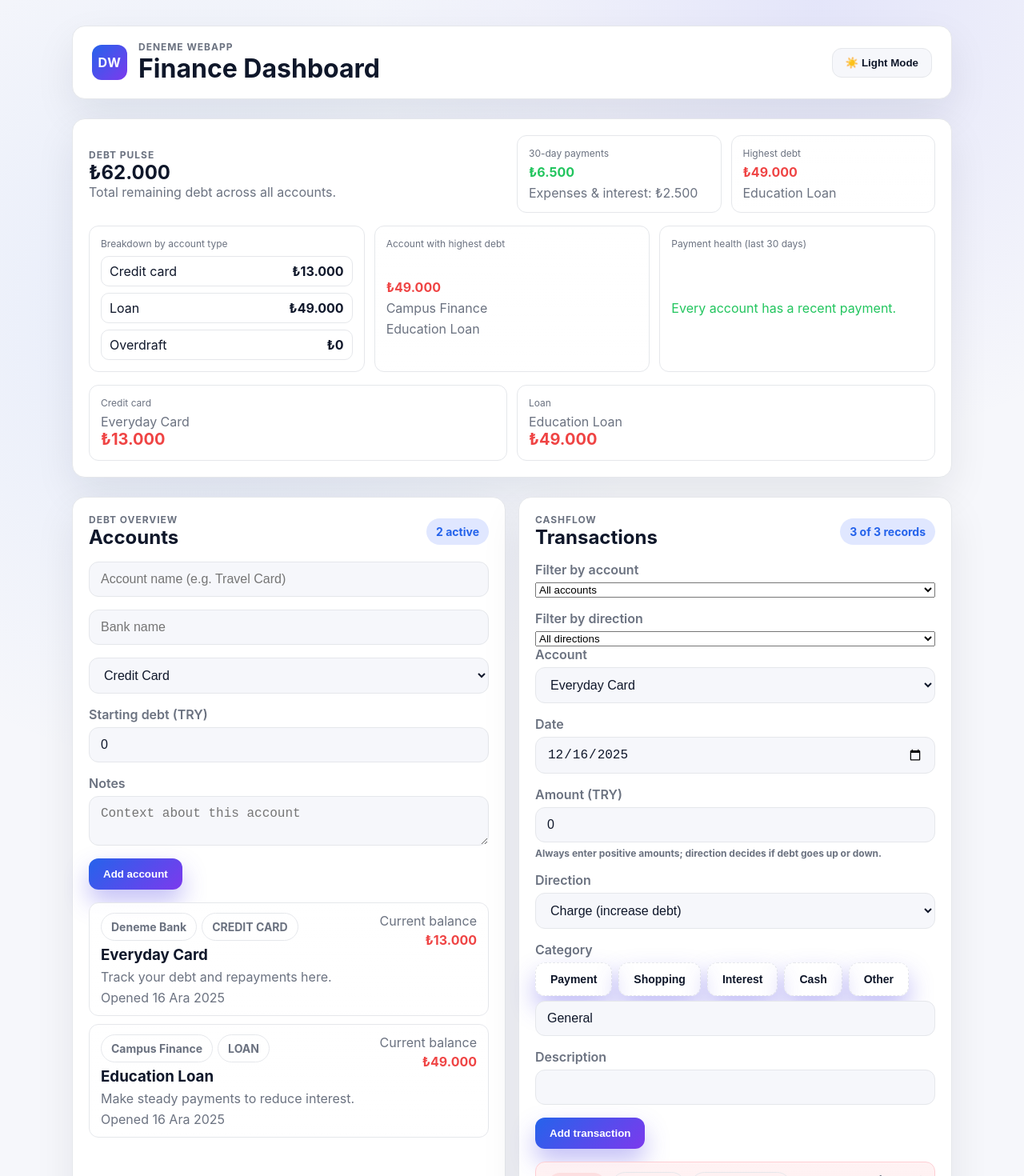
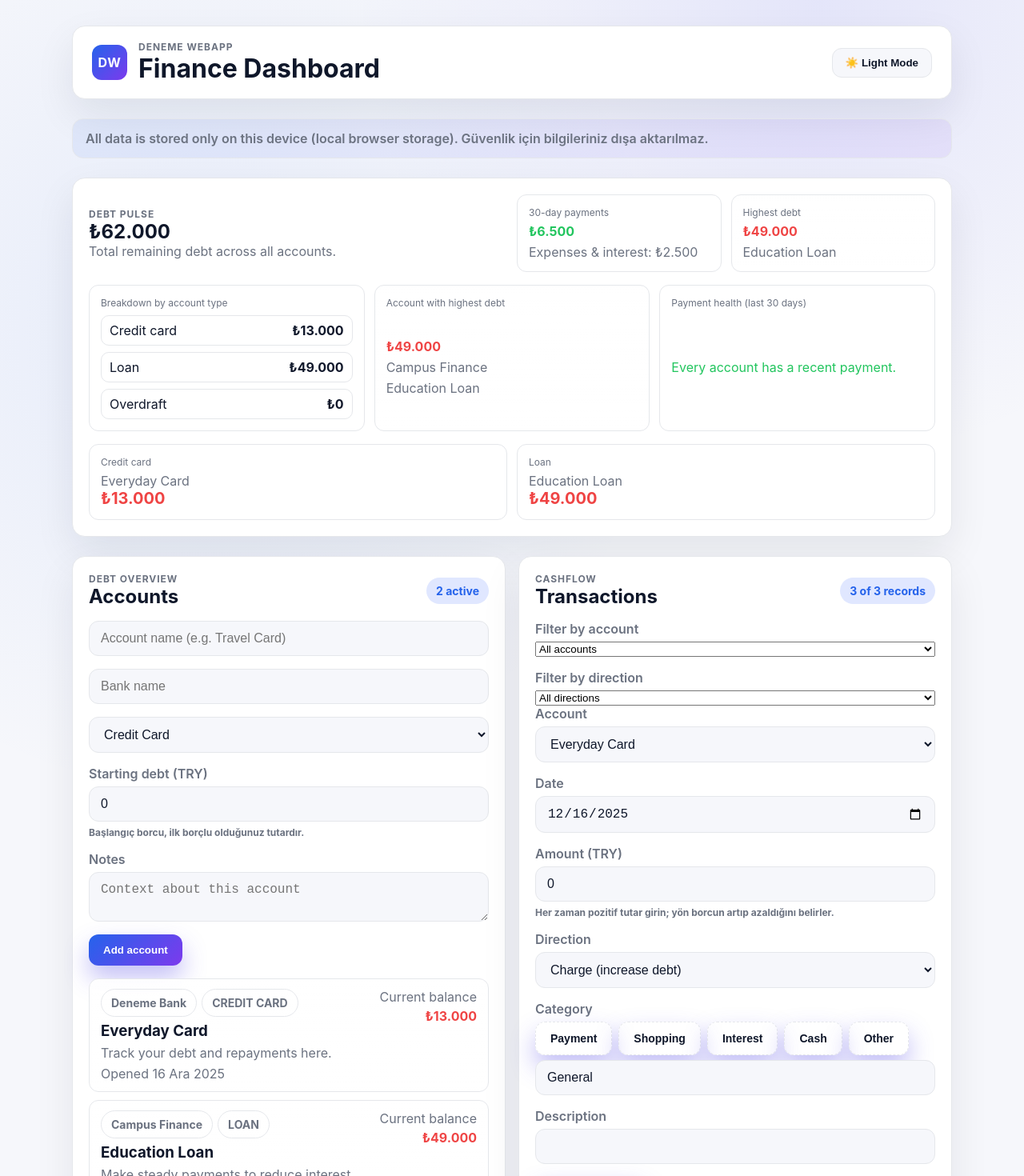
Before and after one commit to xhaoareth/deneme-webapp, a React (Vite) app: page / in a window 1280 px wide. Shown: the top 1470 px of the page at 80% size. Built offline with nearby package versions, Linux system fonts and the light colour scheme.

Commit message:
Improve onboarding copy and validation safety

```diff
--- a/src/App.tsx
+++ b/src/App.tsx
@@ -211,15 +211,40 @@ function AccountsSection({
     startingDebt: '0',
     notes: '',
   });
+  const [error, setError] = useState('');
 
   const handleChange = (event: InputChangeEvent) => {
-    setForm((prev) => ({ ...prev, [event.target.name]: event.target.value }));
+    const { name, value } = event.target;
+    if (name === 'startingDebt') {
+      const sanitizedValue = value === '' ? '' : Math.max(0, Number(value));
+      setForm((prev) => ({ ...prev, startingDebt: sanitizedValue.toString() }));
+      setError('');
+      return;
+    }
+
+    setError('');
+    setForm((prev) => ({ ...prev, [name]: value }));
   };
 
   const handleSubmit = (event: FormSubmitEvent) => {
     event.preventDefault();
     const trimmedName = form.name.trim();
-    if (!trimmedName) return;
+    if (!trimmedName) {
+      setError('Lütfen hesap adı girin.');
+      return;
+    }
+
+    const startingDebtValue = Number(form.startingDebt);
+
+    if (Number.isNaN(startingDebtValue)) {
+      setError('Başlangıç borcunu sayısal olarak girin.');
+      return;
+    }
+
+    if (startingDebtValue < 0) {
+      setError('Başlangıç borcu negatif olamaz.');
+      return;
+    }
 
     const newAccount: Account = {
       id: crypto.randomUUID(),
@@ -227,13 +252,14 @@ function AccountsSection({
       type: form.type,
       bankName: form.bankName.trim() || 'Unnamed Bank',
       currency: 'TRY',
-      startingDebt: Number(form.startingDebt) || 0,
+      startingDebt: Math.max(0, Number(form.startingDebt)) || 0,
       createdAt: new Date().toISOString(),
       notes: form.notes.trim() || 'No notes yet.',
     };
 
     onAddAccount(newAccount);
     setForm({ name: '', type: 'CREDIT_CARD', bankName: '', startingDebt: '0', notes: '' });
+    setError('');
   };
 
   return (
@@ -273,6 +299,7 @@ function AccountsSection({
               value={form.startingDebt}
               onChange={handleChange}
             />
+            <p className="muted small">Başlangıç borcu, ilk borçlu olduğunuz tutardır.</p>
           </label>
           <label className="field">
             <span>Notes</span>
@@ -285,6 +312,7 @@ function AccountsSection({
             />
           </label>
         </div>
+        {error && <p className="form-error">{error}</p>}
         <button type="submit">Add account</button>
       </form>
 
@@ -345,6 +373,7 @@ function TransactionsSection({
     category: 'General',
     description: '',
   });
+  const [error, setError] = useState('');
 
   const [filters, setFilters] = useState({
     accountId: 'ALL',
@@ -368,17 +397,34 @@ function TransactionsSection({
     const sanitizedValue =
       name === 'amount' ? (value === '' ? '' : Math.abs(Number(value)).toString()) : value;
     setForm((prev) => ({ ...prev, [name]: sanitizedValue }));
+    setError('');
   };
 
   const handleSubmit = (event: FormSubmitEvent) => {
     event.preventDefault();
-    if (!form.accountId) return;
+
+    if (!form.accountId) {
+      setError('İşlem eklemek için bir hesap seçin.');
+      return;
+    }
+
+    const amountValue = Math.abs(Number(form.amount));
+
+    if (Number.isNaN(amountValue)) {
+      setError('Lütfen geçerli bir tutar girin.');
+      return;
+    }
+
+    if (amountValue <= 0) {
+      setError("Tutar 0'dan büyük olmalıdır.");
+      return;
+    }
 
     const newTransaction: Transaction = {
       id: crypto.randomUUID(),
       accountId: form.accountId,
       date: new Date(form.date).toISOString(),
-      amount: Math.abs(Number(form.amount)) || 0,
+      amount: amountValue || 0,
       direction: form.direction,
       category: form.category.trim() || 'General',
       description: form.description.trim() || 'No description',
@@ -386,6 +432,7 @@ function TransactionsSection({
 
     onAddTransaction(newTransaction);
     setForm((prev) => ({ ...prev, amount: '0', description: '' }));
+    setError('');
   };
 
   const handleFilterChange = (event: InputChangeEvent) => {
@@ -467,7 +514,7 @@ function TransactionsSection({
               onChange={handleChange}
               inputMode="decimal"
             />
-            <p className="muted small">Always enter positive amounts; direction decides if debt goes up or down.</p>
+            <p className="muted small">Her zaman pozitif tutar girin; yön borcun artıp azaldığını belirler.</p>
           </label>
           <label className="field">
             <span>Direction</span>
@@ -500,6 +547,8 @@ function TransactionsSection({
             <input name="description" value={form.description} onChange={handleChange} />
           </label>
         </div>
+
+        {error && <p className="form-error">{error}</p>}
 
         <button type="submit" disabled={accounts.length === 0}>
           Add transaction
@@ -626,6 +675,13 @@ export default function App() {
       <div className="container">
         <Header theme={theme} onToggleTheme={toggleTheme} />
 
+        <div className="info-box">
+          <p>
+            All data is stored only on this device (local browser storage). Güvenlik için bilgileriniz
+            dışa aktarılmaz.
+          </p>
+        </div>
+
         <section className="card stats">
           <div className="stats-header">
             <div>
--- a/src/index.css
+++ b/src/index.css
@@ -134,6 +134,15 @@ a {
   border-radius: 16px;
   padding: 20px;
   box-shadow: var(--shadow);
+}
+
+.info-box {
+  border: 1px solid var(--border);
+  background: linear-gradient(135deg, rgba(37, 99, 235, 0.08), rgba(124, 58, 237, 0.08));
+  color: var(--text);
+  padding: 14px 16px;
+  border-radius: 14px;
+  font-weight: 600;
 }
 
 .card-header {
@@ -419,6 +428,16 @@ a {
   background: rgba(249, 115, 22, 0.06);
 }
 
+.form-error {
+  margin: 0;
+  padding: 12px 14px;
+  border-radius: 12px;
+  background: rgba(239, 68, 68, 0.08);
+  color: #b91c1c;
+  border: 1px solid rgba(239, 68, 68, 0.3);
+  font-weight: 700;
+}
+
 .stat-grid {
   display: grid;
   grid-template-columns: repeat(auto-fit, minmax(160px, 1fr));
```
